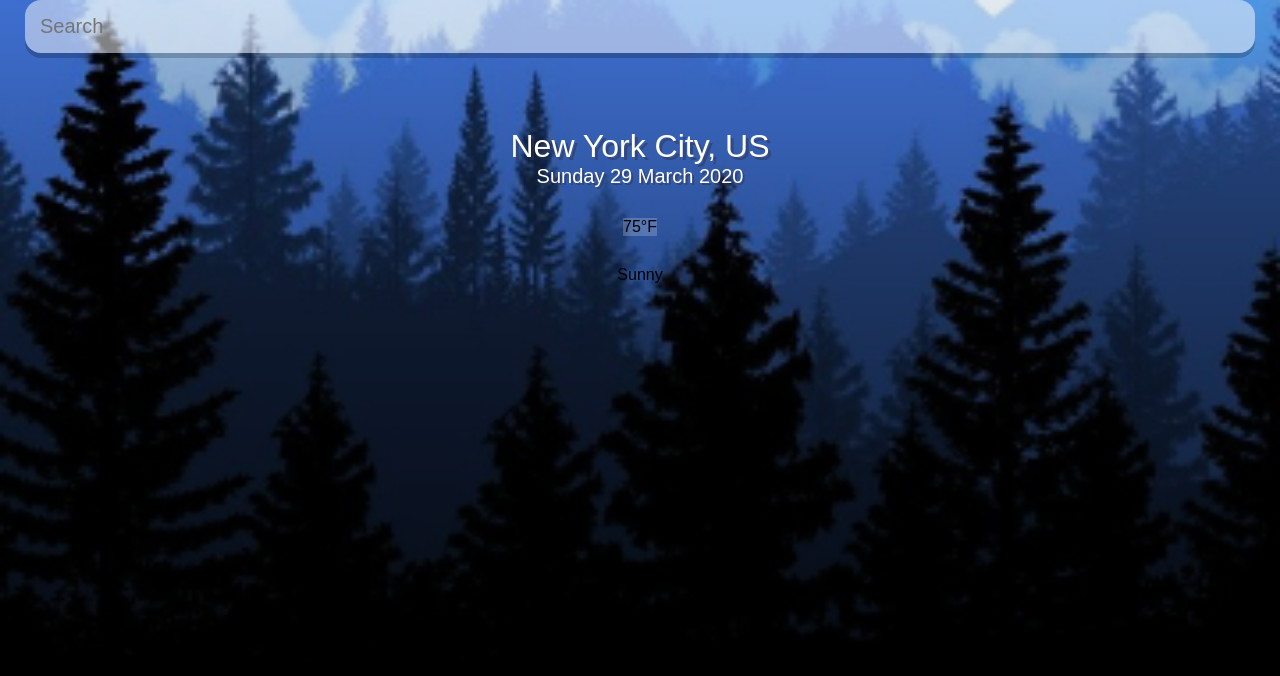
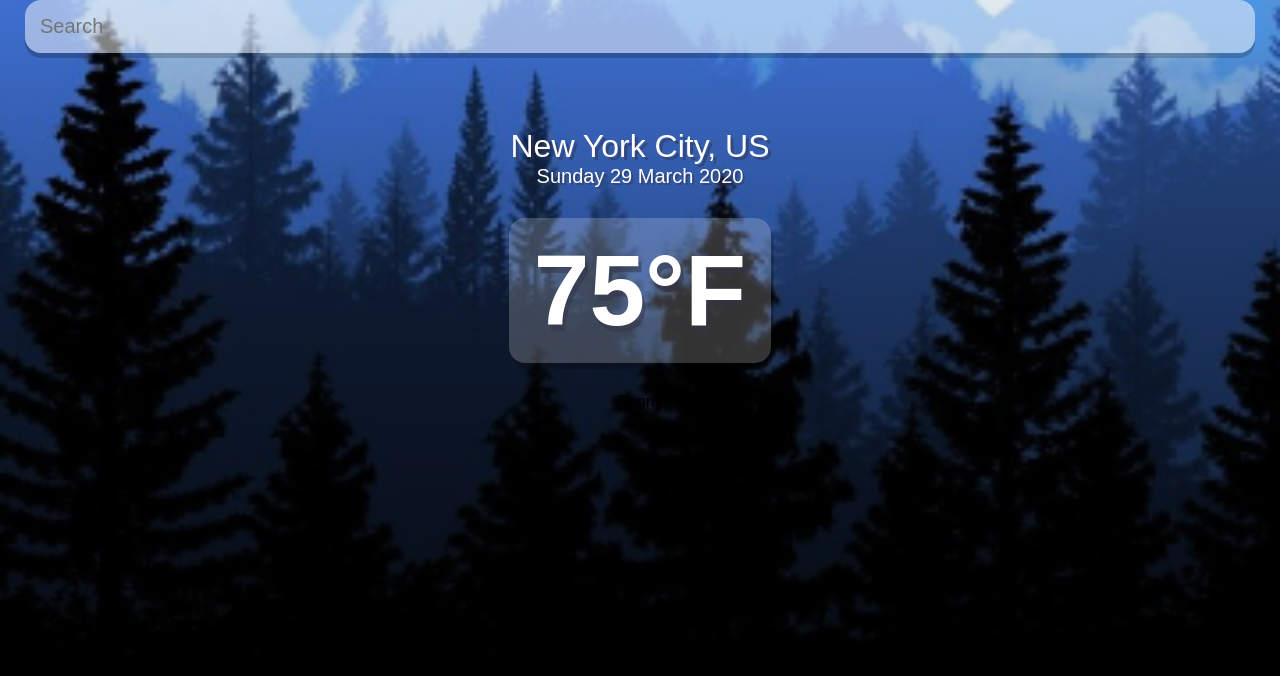
Before and after one commit to jguinn124/weather_app, a React (Create React App) app: page / in a window 1280 px wide. Shown: the top 676 px of the page. Built offline with nearby package versions, Linux system fonts and the light colour scheme.

Commit message:
Update index.css

```diff
--- a/src/index.css
+++ b/src/index.css
@@ -83,4 +83,15 @@ main {
 	display: inline-block;
 	margin: 30px auto;
 	background-color: rgba(255, 255, 255, 0.2);
+	border-radius: 16px;
+
+	padding: 15px 25px;
+
+	color: #FFF;
+	font-size: 100px;
+	font-weight: 900;
+
+	text-shadow: 3px 6px rgba(50, 50, 70, 0.5);
+	text-align: center;
+	box-shadow: 3px 6px rgba(0, 0, 0, 0.2);
 }
```
